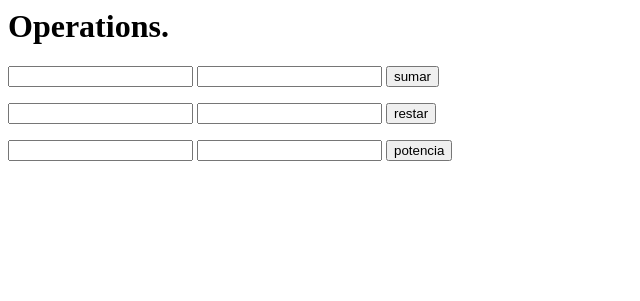
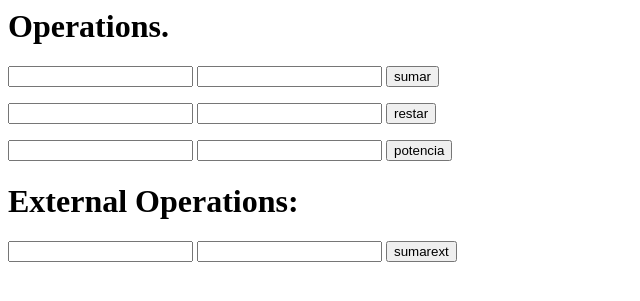
Before and after one commit to Daniellogic/bdfirsthomework, a Django app: page / in a window 1280 px wide. Shown: the top 301 px of the page, without its empty margins (0-640 px from the left). Run offline with Django 3.2, Linux system fonts and the light colour scheme.

Commit message:
added sumarext, which relies on sumar that now answers with a JSON

```diff
--- a/firsthomework/urls.py
+++ b/firsthomework/urls.py
@@ -21,8 +21,8 @@ from operation import views
 urlpatterns = [
     url(r'^$', views.home, name = 'home'),
     url(r'^sumar/$', views.sumar, name = 'sumar'),
+    url(r'^sumarext/$', views.sumarext, name = 'sumarext'),
     url(r'^restar/$', views.restar, name = 'restar'),
     url(r'^potencia/$', views.potencia, name = 'potencia'),
     url(r'^admin/', admin.site.urls),
-
 ]
--- a/operation/views.py
+++ b/operation/views.py
@@ -2,9 +2,12 @@ from django.shortcuts import render, render_to_response
 from django.template import RequestContext
 from django.http import HttpResponse
 from decimal import Decimal
+from django.http import JsonResponse
 
 # Create your views here.
 # Create your views here.
+
+import services
 
 def home(request):
     #return render_to_response("sumar.html", RequestContext(request))
@@ -17,7 +20,17 @@ def sumar(request):
         response = number_a + number_b
     except:
         return HttpResponse("Exception")
-    return HttpResponse(response)
+    data = {'result':response}
+    return JsonResponse(data)
+
+def sumarext(request):
+    try:
+        number_a = Decimal(request.GET['number_a'])
+        number_b =  Decimal(request.GET['number_b'])
+        response = services.externalSumar(number_a,number_b).json()
+    except:
+        return HttpResponse("Exception")
+    return render(request,'answer.html',{'answer':response['result']})
 
 def restar(request):
     try:
--- a/static/templates/answer.html
+++ b/static/templates/answer.html
@@ -4,6 +4,6 @@
 </head>
 <body>
     <div id="content">
-        <p>The result is: {{ answer }}</p>
+        <p>The external result is: {{ answer }}</p>
     </div>
 </body>
--- a/static/templates/sumar.html
+++ b/static/templates/sumar.html
@@ -21,5 +21,11 @@
       <input type='number' name="number_b">
       <input type='submit' value='potencia' class='btn btn-success btn-block'>
     </form>
+    <h1>External Operations:</h1>
+    <form method='GET' action='sumarext'>
+      <input type='number' name="number_a">
+      <input type='number' name="number_b">
+      <input type='submit' value='sumarext' class='btn btn-success btn-block'>
+    </form>
   <body></body>
 </html>
```
Also changed, not shown: operation/services.py (added, +9 -0 lines).
